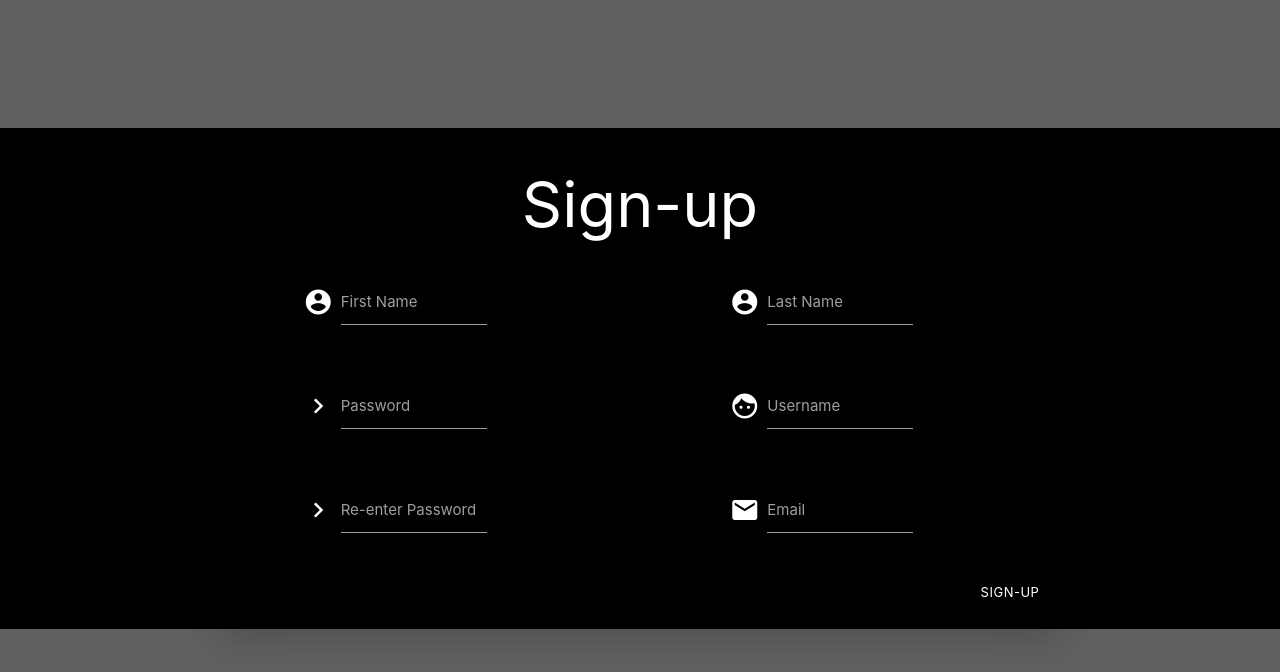
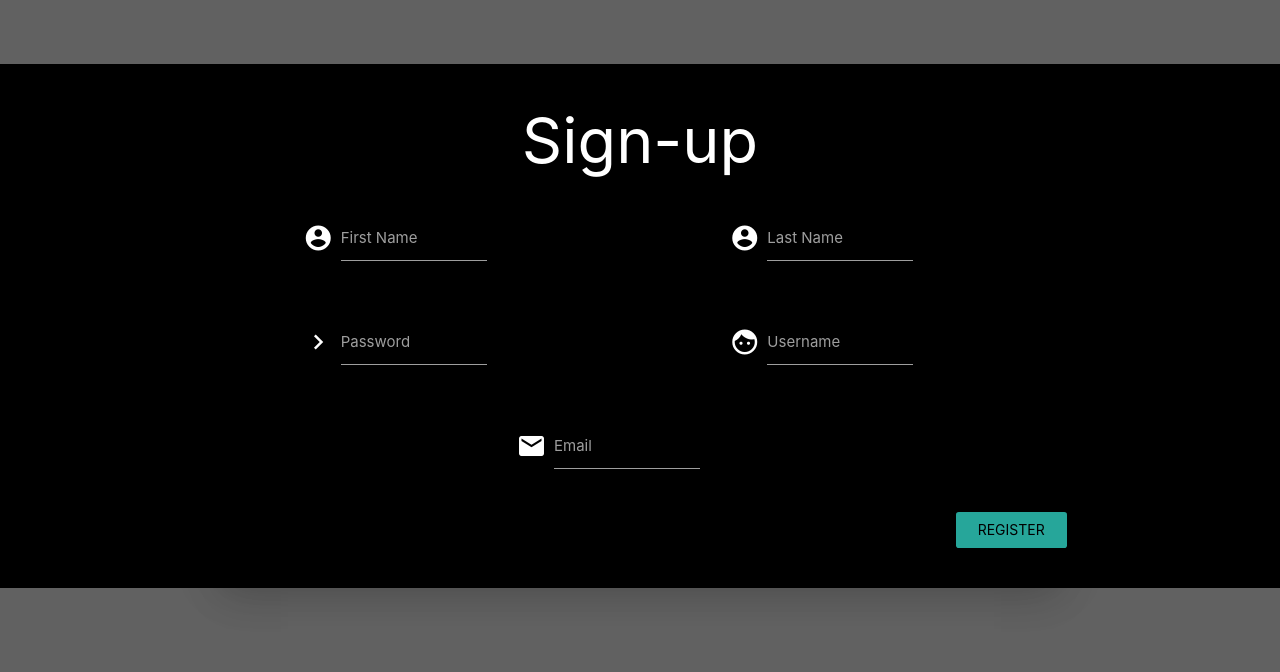
Before and after one commit to Gotvna/Site-portfolio-php, a PHP site: page /inscription.php in a window 1280 px wide. Shown: the top 672 px of the page. Run offline with PHP 8.4, Linux system fonts and the light colour scheme.

Commit message:
some modifies

```diff
--- a/css/style_inscription.css
+++ b/css/style_inscription.css
@@ -8,7 +8,7 @@ h1{
 }
 
 .box-sign-in{
-    margin-top: 10%;
+    margin-top: 5%;
 }
 div.box-sign-in:hover{
     background-color: rgba(0, 0, 0, .7  );
--- a/inscription.php
+++ b/inscription.php
@@ -26,9 +26,9 @@
                             <div class="col s12">
 
                                 <div class="row">
-                                    <div class="col l1 m1 s1"></div>
+
                                     <form method="post" action="sign_up.php">
-                                    <div class="input-field col l3 m3 s3">
+                                    <div class="input-field col offset-l1 l3 m3 s3">
                                         <i class="material-icons prefix">account_circle</i>
                                         <input id="first_name" type="text" class="white-text validate" name="first_name"  required>
                                         <label for="first_name">First Name</label>
@@ -41,8 +41,8 @@
                                 </div>
 
                                 <div class="row">
-                                    <div class="col l1 m1 s1"></div>
-                                    <div class="input-field col l3 m3 s3">
+
+                                    <div class="input-field col offset-l1 l3 m3 s3">
                                         <i class="material-icons prefix">chevron_right</i>
                                         <input id="password" type="password" class="white-text validate" name="password" onkeyup='check();' required>
                                         <label for="password">Password</label>
@@ -55,27 +55,23 @@
                                 </div>
 
                                 <div class="row">
-                                    <div class="col l1 m1 s1"></div>
-                                    <div class="input-field col l3 m3 s3">
-                                        <i class="material-icons prefix">chevron_right</i>
-                                        <input id="passwordcheck" type="password" class="white-text validate" name="passwordcheck" onkeyup='check();' required>
-                                        <label for="passwordcheck">Re-enter Password</label>
-                                    </div>
-                                    <div class="input-field col l3 offset-l3 m3 offset-m3 s3 offset-s3">
+
+                                    <div class="input-field col l3 offset-l4 m3 offset-m4 s3 offset-s4">
                                         <i class="material-icons prefix">email</i>
                                         <input id="email" type="email" class="white-text validate" name="email" required>
                                         <label for="email">Email</label>
                                     </div>
                                 </div>
-                                <a  class="waves-effect waves-light btn modal-trigger right black btn-small" href="#modal1">Sign-up</a>
-                                <input type="submit" class="white-text waves-effect waves-light btn modal-trigger right black btn-small" href="#modal1" value="Register">
+                                <div class="row">
+                                <!-- <a  class="waves-effect waves-light btn modal-trigger right btn-small" href="#modal1">Sign-up</a> -->
+                                <input type="submit" class="waves-effect waves-light btn modal-trigger right white-text" href="#modal1" value="Register">
                             </div>
-                            <div id="modal1" class="modal">
+                            <!-- <div id="modal1" class="modal">
                                 <div class="modal-content black">
                                     <h4 class="white-text">THANK YOU</h4>
                                     <p class="white-text">Click <a href="./index.php">here</a> to return to the main page</p>
                                </div>
-                        </div>
+                            </div> -->
                     </form>
                 </div>
             </div>
--- a/process/sign_up.php
+++ b/process/sign_up.php
@@ -3,7 +3,7 @@ require_once 'config.php';
 
 $sql = "INSERT INTO normal_users (email, first_name, last_name, username ,password) VALUES(:email, :first_name, :last_name, :username, :password)";
 $dataBinded=array(
-    ':email'   =>$_POST['email'],
+    ':email' =>$_POST['email'],
     ':first_name'=>$_POST['first_name'],
     ':last_name'=>$_POST['last_name'],
     ':username'=>$_POST['username'],
@@ -29,7 +29,7 @@ if ($user){
 if (count($errors) == 0){
     $password = md5($password); //modifie encrypt !important
 
-    $query = "INSERT INTO users (first_name, last_name, username, email, password) VALUES('$first_name', '$last_name','$username','$email' '$password')";
+    $query = "INSERT INTO users (first_name, last_name, username, email, password) VALUES('$first_name', '$last_name','$username','$email', '$password')";
     mysqli_query($db, $query);
     $_SESSION['username'] = $username;
     $_SESSION['success'] = "You are now logged in";
```
